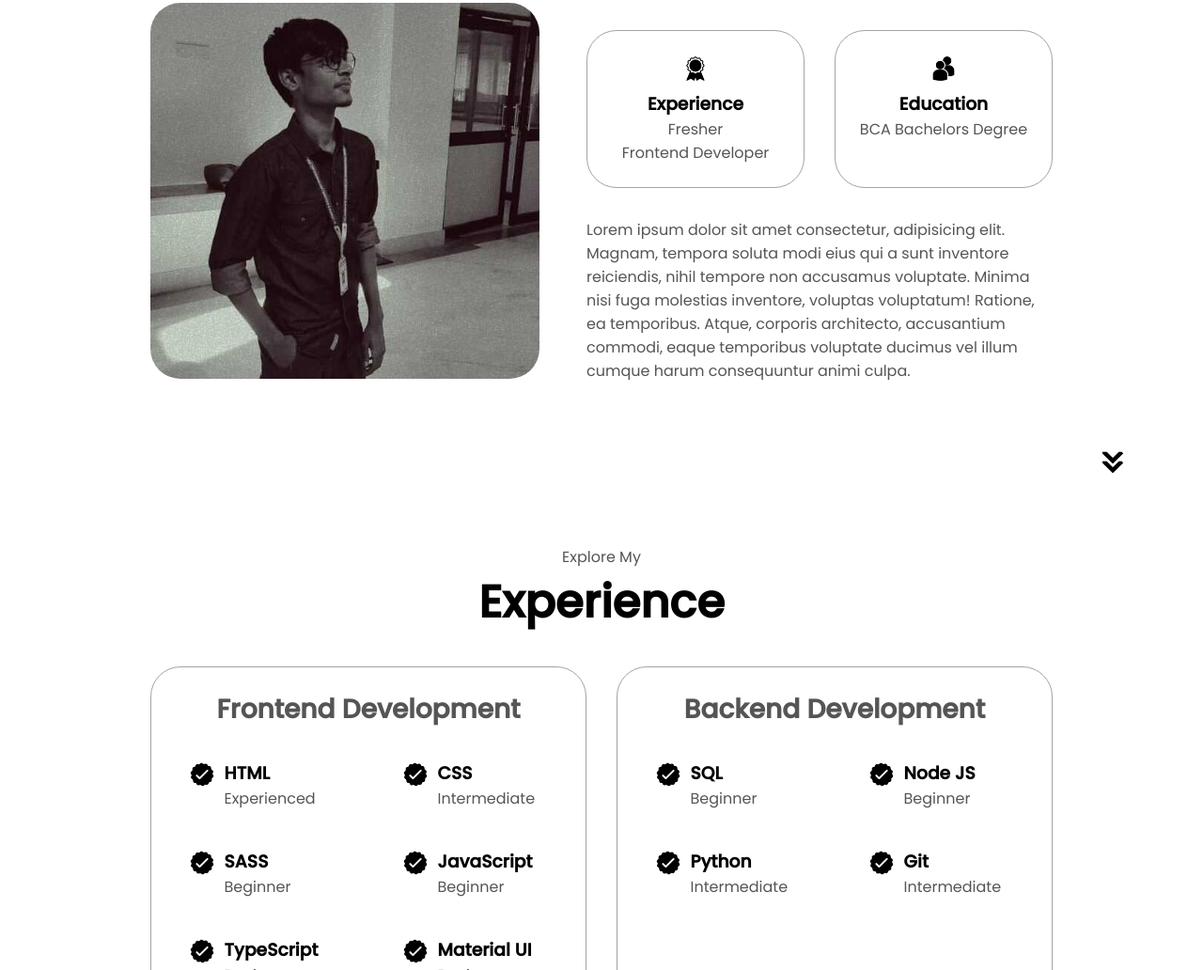
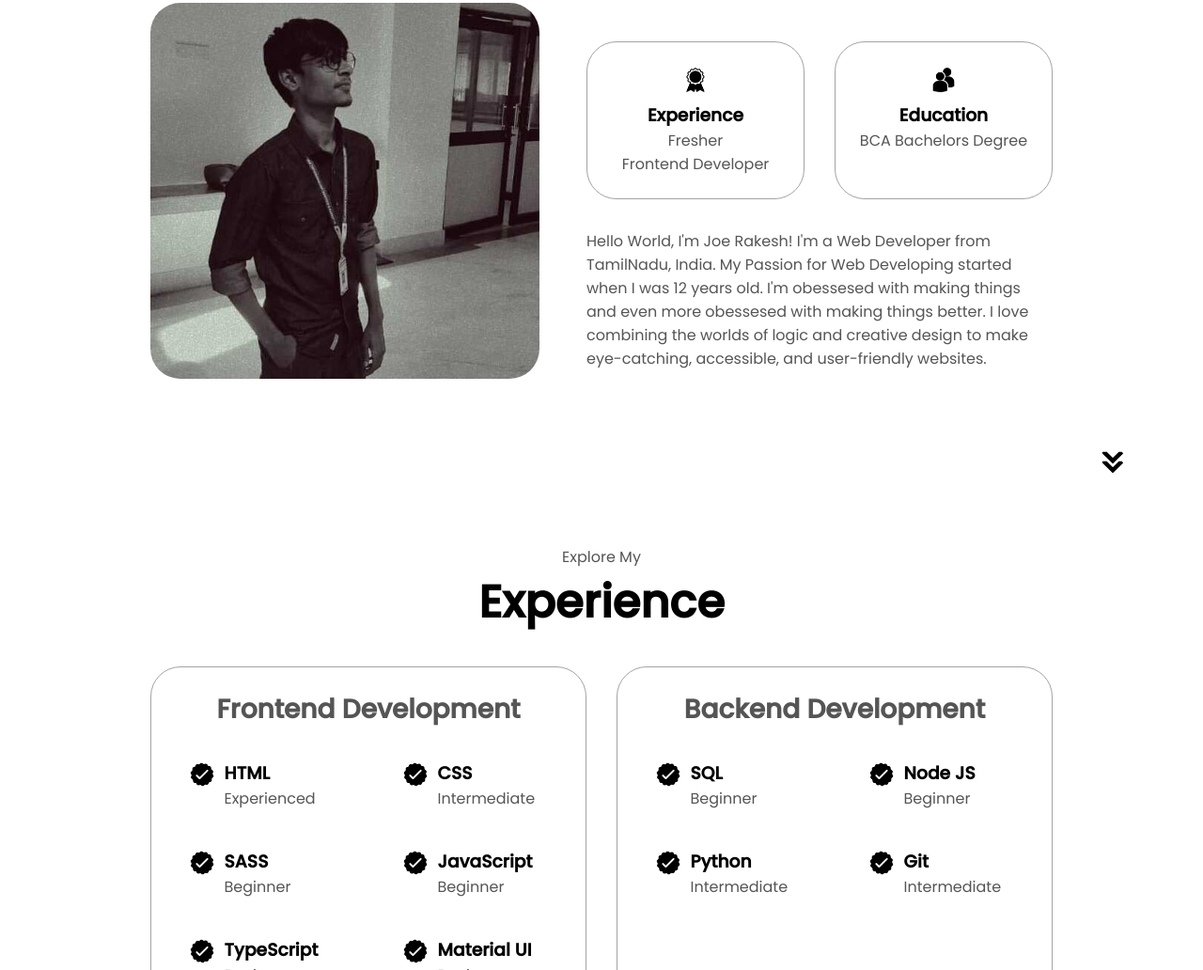
Before and after one commit to MariyaEfron/portfolio, a plain HTML site: page index.html in a window 1280 px wide. Shown: the part 1116-2148 px from the top of the page at 94% size. Drawn offline with Linux system fonts and the light colour scheme.

Commit message:
Finished making portfolio

```diff
--- a/index.html
+++ b/index.html
@@ -105,12 +105,12 @@
           </div>
           <div class="text-container">
             <p>
-              Lorem ipsum dolor sit amet consectetur, adipisicing elit. Magnam,
-              tempora soluta modi eius qui a sunt inventore reiciendis, nihil
-              tempore non accusamus voluptate. Minima nisi fuga molestias
-              inventore, voluptas voluptatum! Ratione, ea temporibus. Atque,
-              corporis architecto, accusantium commodi, eaque temporibus
-              voluptate ducimus vel illum cumque harum consequuntur animi culpa.
+              Hello World, I'm Joe Rakesh! I'm a Web Developer from TamilNadu,
+              India. My Passion for Web Developing started when I was 12 years
+              old. I'm obessesed with making things and even more obessesed with
+              making things better. I love combining the worlds of logic and
+              creative design to make eye-catching, accessible, and
+              user-friendly websites.
             </p>
           </div>
         </div>
```
